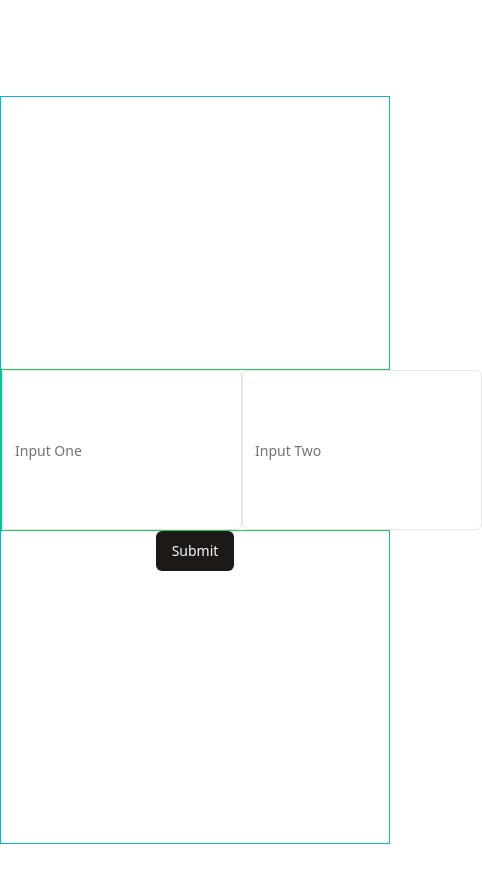
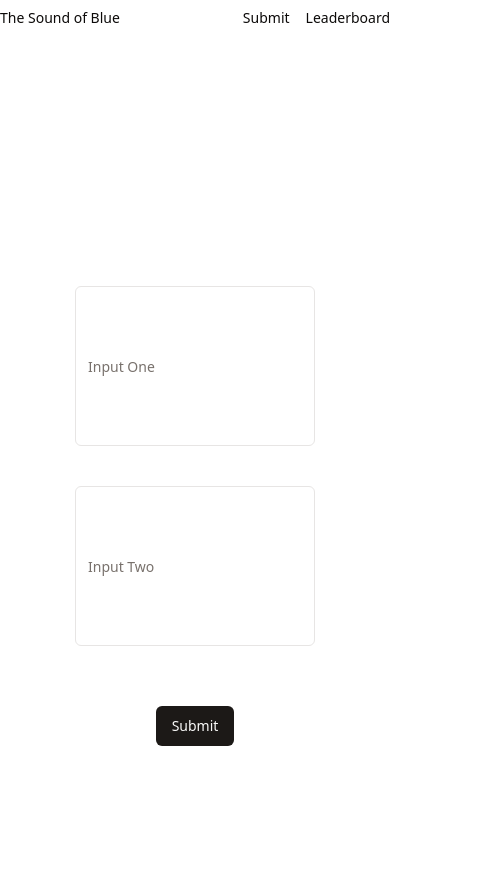
Before and after one commit to jackburrus/thesoundofblue, a Next.js app: page / in a window 390 px wide. Shown: the whole page, 482 px wide, since content can reach past the window. Before the commit the page ends 844 px from the top, so only its background shows below. Built offline with nearby package versions, Linux system fonts and the light colour scheme; what @supabase/auth-helpers-nextjs would draw is missing.

Commit message:
completion works

```diff
--- /dev/null
+++ b/app/api/get-connection-score/route.ts
@@ -0,0 +1,28 @@
+import { Configuration, OpenAIApi } from 'openai-edge';
+import { OpenAIStream, StreamingTextResponse } from 'ai';
+
+// Create an OpenAI API client (that's edge friendly!)
+const config = new Configuration({
+	apiKey: process.env.OPENAI_API_KEY,
+});
+const openai = new OpenAIApi(config);
+
+// Set the runtime to edge for best performance
+export const runtime = 'edge';
+
+export async function POST(req: Request) {
+	const { phraseOne, phraseTwo } = await req.json();
+
+	// Ask OpenAI for a streaming completion given the prompt
+	const response = await openai.createCompletion({
+		model: 'text-davinci-003',
+		stream: true,
+		temperature: 0.6,
+		prompt: `"Analyze the connection between the phrases ${phraseOne} and ${phraseTwo}. Describe their relation on a scale from 1 (no relation) to 100 (closely related). Do not provide any other text in your response, only the number."
+        `,
+	});
+	// Convert the response into a friendly text-stream
+	const stream = OpenAIStream(response);
+	// Respond with the stream
+	return new StreamingTextResponse(stream);
+}
--- a/app/layout.tsx
+++ b/app/layout.tsx
@@ -1,6 +1,7 @@
 import { Toaster } from 'react-hot-toast';
 import './globals.css';
 import AppProviders from './AppProviders';
+import Header from '@/components/Header';
 
 export const metadata = {
 	title: 'Create Next App',
@@ -12,6 +13,7 @@ export default function RootLayout({ children }: { children: React.ReactNode })
 		<html lang="en">
 			<AppProviders>
 				<body>
+					<Header />
 					<main className="min-h-screen  flex flex-col items-center">{children}</main>
 					<Toaster />
 				</body>
--- /dev/null
+++ b/app/leaderboard/page.tsx
@@ -0,0 +1,3 @@
+export default function LeaderBoard() {
+	return <h1>Leaderboard</h1>;
+}
--- a/app/page.tsx
+++ b/app/page.tsx
@@ -9,9 +9,11 @@ import * as z from 'zod';
 import { useForm } from 'react-hook-form';
 import { zodResolver } from '@hookform/resolvers/zod';
 import { Form, FormControl, FormField, FormItem, FormLabel, FormMessage } from '@/components/ui/form';
+import { useCompletion } from 'ai/react';
 import { Input } from '@/components/ui/input';
 import { Button } from '@/components/ui/button';
 import { useCreatePhrasePair } from '@/utils/react-query-hooks';
+import { useCallback } from 'react';
 
 const formSchema = z.object({
 	inputOne: z.string().min(1).max(20),
@@ -27,28 +29,52 @@ export default function Index() {
 			inputTwo: '',
 		},
 	});
+	const { handleSubmit, completion, isLoading, complete } = useCompletion({
+		api: '/api/get-connection-score',
+		body: { phraseOne: form.getValues('inputOne'), phraseTwo: form.getValues('inputTwo') },
+	});
 
-	function onSubmit(values: z.infer<typeof formSchema>) {
+	const getConnectionScore = useCallback(
+		async (c: string) => {
+			const completion = await complete(c);
+			if (!completion) throw new Error('Failed to get connection score');
+			const relevance = JSON.parse(completion);
+			console.log(relevance, 'relavance');
+			// you should more validation here to make sure the response is valid
+			// if (typos?.length && !window.confirm('Typos found… continue?')) return
+		},
+		[complete],
+	);
+
+	async function onSubmit(values: z.infer<typeof formSchema>) {
 		// fetch the data from the api here
-		const relevance = 0; //TODO GET RELEVANCE
-		console.log(values);
+		const relavance = await fetch('/api/get-connection-score', {
+			method: 'POST',
+			body: JSON.stringify({
+				phraseOne: values.inputOne,
+				phraseTwo: values.inputTwo,
+			}),
+		});
+		const data = await relavance.json();
+		console.log(data);
+
 		const phraseOne = values.inputOne;
 		const phraseTwo = values.inputTwo;
 		mutateCreatePhrasePair({ phraseOne, phraseTwo, relevance: 0 });
 	}
 
 	return (
-		<div className="flex-1 flex border border-cyan-500 flex-col justify-center   w-full mt-24">
+		<div className="flex-1 flex  flex-col justify-center   w-full mt-24">
 			<Form {...form}>
 				<form className="items-center flex flex-col" onSubmit={form.handleSubmit(onSubmit)}>
-					<div className="flex flex-row border border-green-500 w-full justify-evenly  ">
+					<div className="flex flex-col md:flex-row items-center w-full justify-evenly  ">
 						<FormField
 							control={form.control}
 							name="inputOne"
 							render={({ field }) => (
 								<FormItem>
 									<FormControl>
-										<Input className="   h-40 w-60" {...field} placeholder="Input One" />
+										<Input className="m-5 md:m-0   h-40 w-60" {...field} placeholder="Input One" />
 									</FormControl>
 									<FormMessage />
 								</FormItem>
@@ -60,7 +86,7 @@ export default function Index() {
 							render={({ field }) => (
 								<FormItem>
 									<FormControl>
-										<Input className="h-40 w-60" {...field} placeholder="Input Two" />
+										<Input className="m-5 md:m-0 h-40 w-60" {...field} placeholder="Input Two" />
 									</FormControl>
 									<FormMessage />
 								</FormItem>
@@ -68,7 +94,9 @@ export default function Index() {
 						/>
 					</div>
 
-					<Button type="submit">Submit</Button>
+					<Button className="mt-10" type="submit">
+						Submit
+					</Button>
 				</form>
 			</Form>
 		</div>
--- /dev/null
+++ b/components/Header.tsx
@@ -0,0 +1,19 @@
+import Link from 'next/link';
+
+export default function Header() {
+	return (
+		<header className=" w-full py-2 md:p-6 flex justify-between items-center">
+			<Link href="/" className="z-20 text-sm sm:mb-0">
+				The Sound of Blue
+			</Link>
+			<div className="flex space-x-4">
+				<Link href="/" className="z-20 text-sm sm:mb-0">
+					Submit
+				</Link>
+				<Link href="/leaderboard" className="z-20 text-sm sm:mb-0">
+					Leaderboard
+				</Link>
+			</div>
+		</header>
+	);
+}
--- a/next.config.js
+++ b/next.config.js
@@ -1,8 +1,11 @@
 /** @type {import('next').NextConfig} */
 const nextConfig = {
-  experimental: {
-    serverActions: true,
-  },
-}
+	experimental: {
+		serverActions: true,
+	},
+	typescript: {
+		ignoreBuildErrors: true,
+	},
+};
 
-module.exports = nextConfig
+module.exports = nextConfig;
--- a/package.json
+++ b/package.json
@@ -14,11 +14,13 @@
     "@supabase/auth-helpers-nextjs": "latest",
     "@supabase/supabase-js": "latest",
     "@types/uuid": "^9.0.2",
+    "ai": "^2.1.8",
     "autoprefixer": "10.4.14",
     "class-variance-authority": "^0.6.1",
     "clsx": "^1.2.1",
     "lucide-react": "^0.252.0",
     "next": "latest",
+    "openai-edge": "^1.1.0",
     "postcss": "8.4.24",
     "prisma": "^4.16.1",
     "react": "18.2.0",
```
Also changed, not shown: 1 other file (tests, documents, lock files or other folders).
